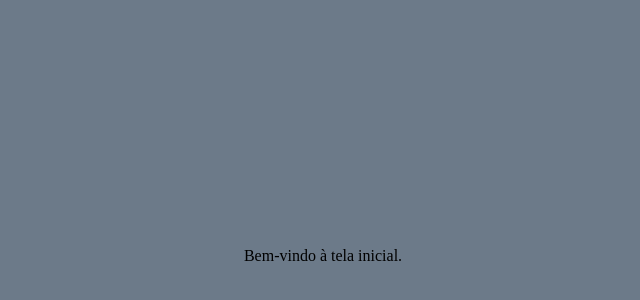
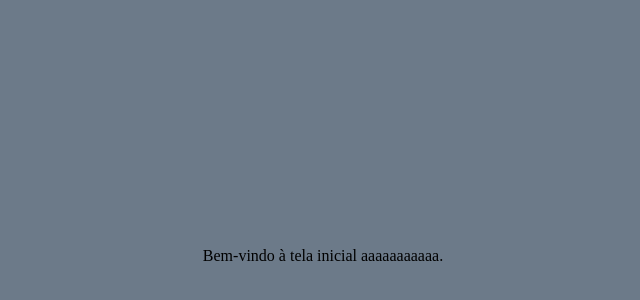
Before and after one commit to PauloGustavoLatta/aps-devops, a React app: page / in a window 1280 px wide. Shown: the part 144-444 px from the top of the page, without its empty margins (317-957 px from the left). Built offline with nearby package versions, Linux system fonts and the light colour scheme.

Commit message:
testttttt

```diff
--- a/src/components/Home.tsx
+++ b/src/components/Home.tsx
@@ -13,7 +13,7 @@ export const Home: FunctionComponent = () => {
         alignItems: 'center'
       }}
     >
-      <p>Bem-vindo à tela inicial.</p>
+      <p>Bem-vindo à tela inicial aaaaaaaaaaa.</p>
     </div>
   );
 }
```
